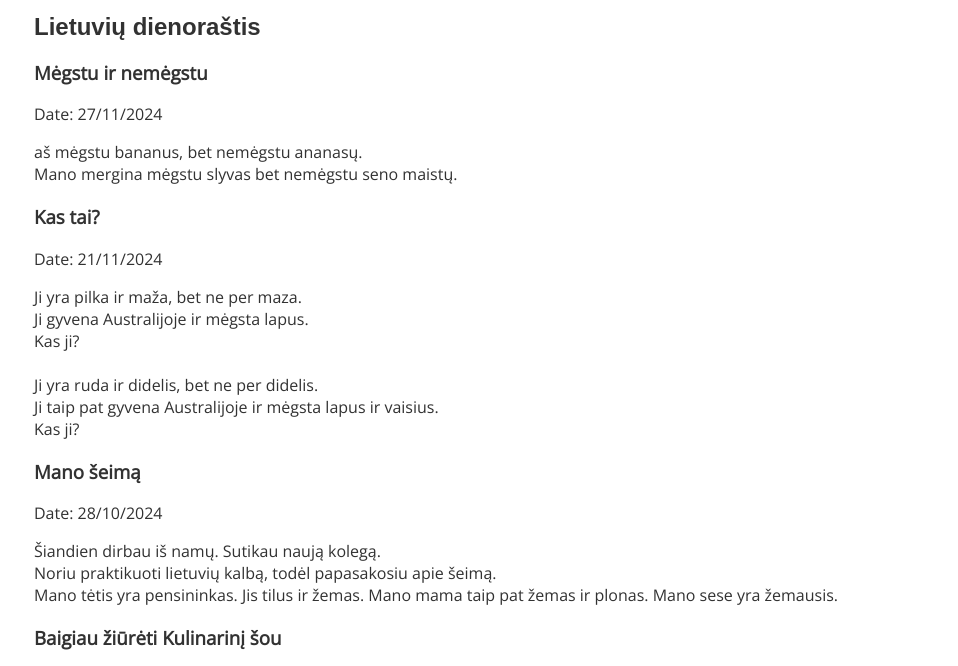
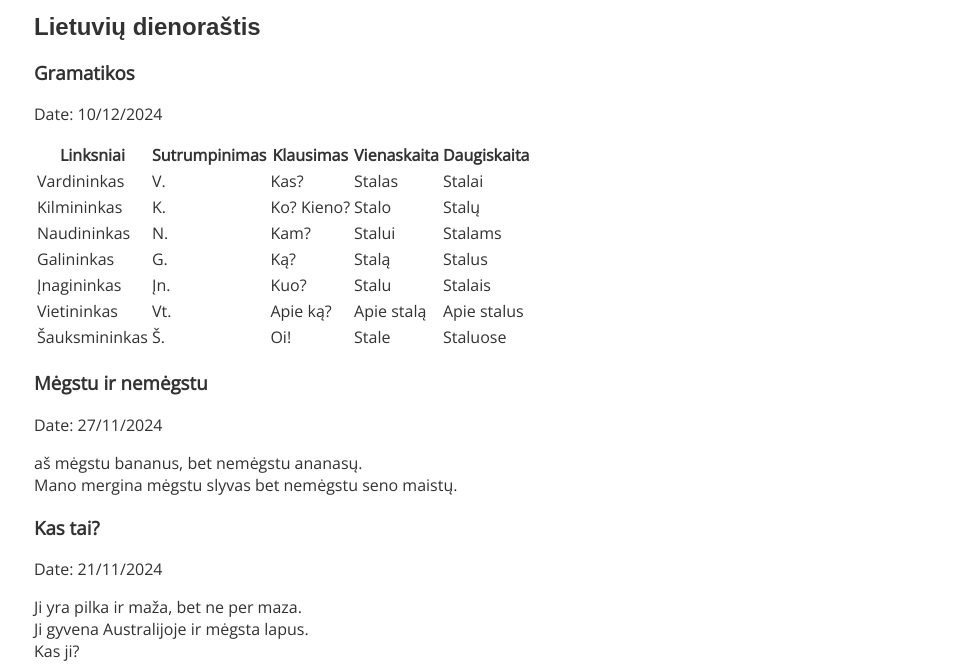
Before and after one commit to r0dg3rl1/r0dg3rl1.github.io, a plain HTML site: page lithuanian-diary.html in a window 1280 px wide. Shown: the part 73-739 px from the top of the page, without its empty margins (156-1114 px from the left). Drawn offline with nearby package versions, Linux system fonts and the light colour scheme; a web font is replaced by a local one.

Commit message:
add entry

```diff
--- a/lithuanian-diary.html
+++ b/lithuanian-diary.html
@@ -19,6 +19,68 @@
       <section id="lithuanian_diary">
         <h2>Lietuvių dienoraštis</h2>
         <article>
+          <h3>Gramatikos</h3>
+          <p>Date: 10/12/2024</p>
+          <p>
+            <table>
+              <tr>
+                <th>Linksniai</th>
+                <th>Sutrumpinimas</th>
+                <th>Klausimas</th>
+                <th>Vienaskaita</th>
+                <th>Daugiskaita</th>
+              </tr>
+              <tr>
+                <td>Vardininkas</td>
+                <td>V.</td>
+                <td>Kas?</td>
+                <td>Stalas</td>
+                <td>Stalai</td>
+              </tr>
+              <tr>
+                <td>Kilmininkas</td>
+                <td>K.</td>
+                <td>Ko? Kieno?</td>
+                <td>Stalo</td>
+                <td>Stalų</td>
+              </tr>
+              <tr>
+                <td>Naudininkas</td>
+                <td>N.</td>
+                <td>Kam?</td>
+                <td>Stalui</td>
+                <td>Stalams</td>
+              </tr>
+              <tr>
+                <td>Galininkas</td>
+                <td>G.</td>
+                <td>Ką?</td>
+                <td>Stalą</td>
+                <td>Stalus</td>
+              </tr>
+              <tr>
+                <td>Įnagininkas</td>
+                <td>Įn.</td>
+                <td>Kuo?</td>
+                <td>Stalu</td>
+                <td>Stalais</td>
+              </tr>
+              <tr>
+                <td>Vietininkas</td>
+                <td>Vt.</td>
+                <td>Apie ką?</td>
+                <td>Apie stalą</td>
+                <td>Apie stalus</td>
+              </tr>
+              <tr>
+                <td>Šauksmininkas</td>
+                <td>Š.</td>
+                <td>Oi!</td>
+                <td>Stale</td>
+                <td>Staluose</td>
+              </tr>
+            </table>
+          </p>
           <h3>Mėgstu ir nemėgstu</h3>
           <p>Date: 27/11/2024</p>
           <p>
```
